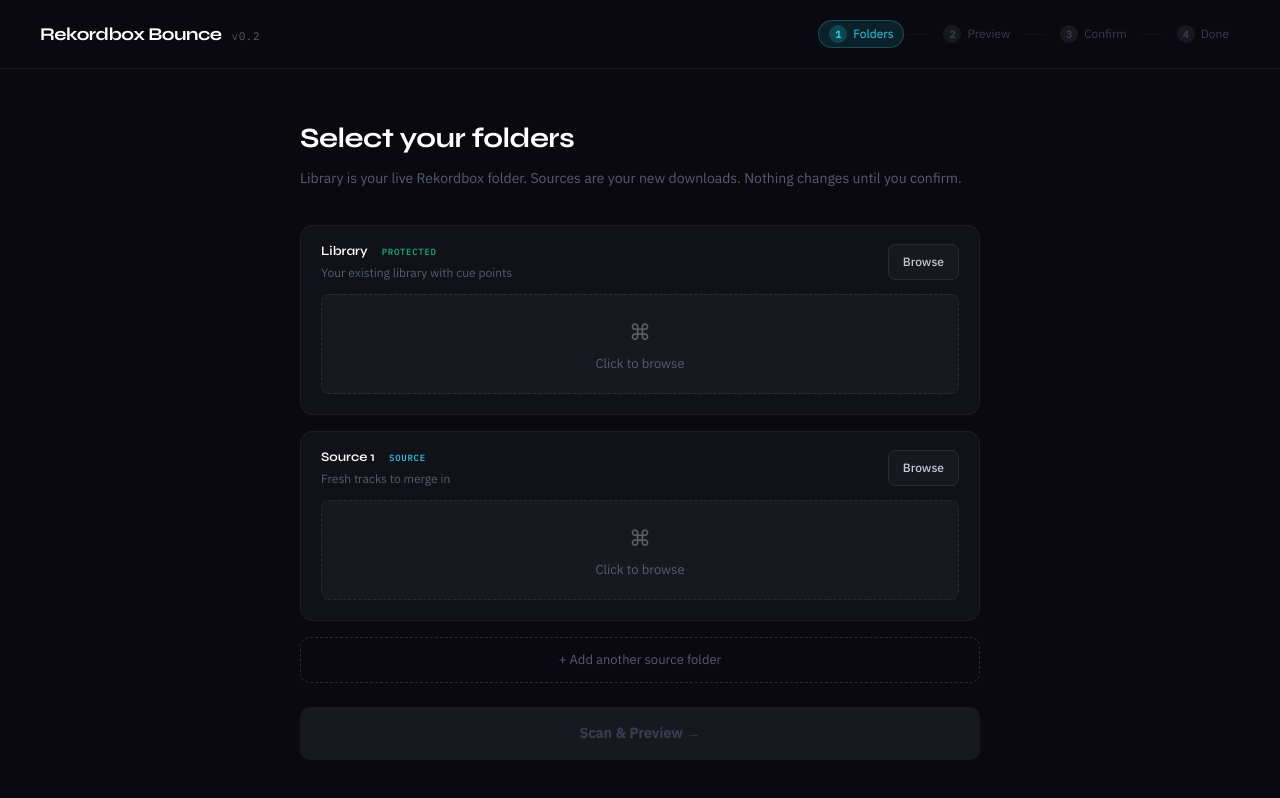
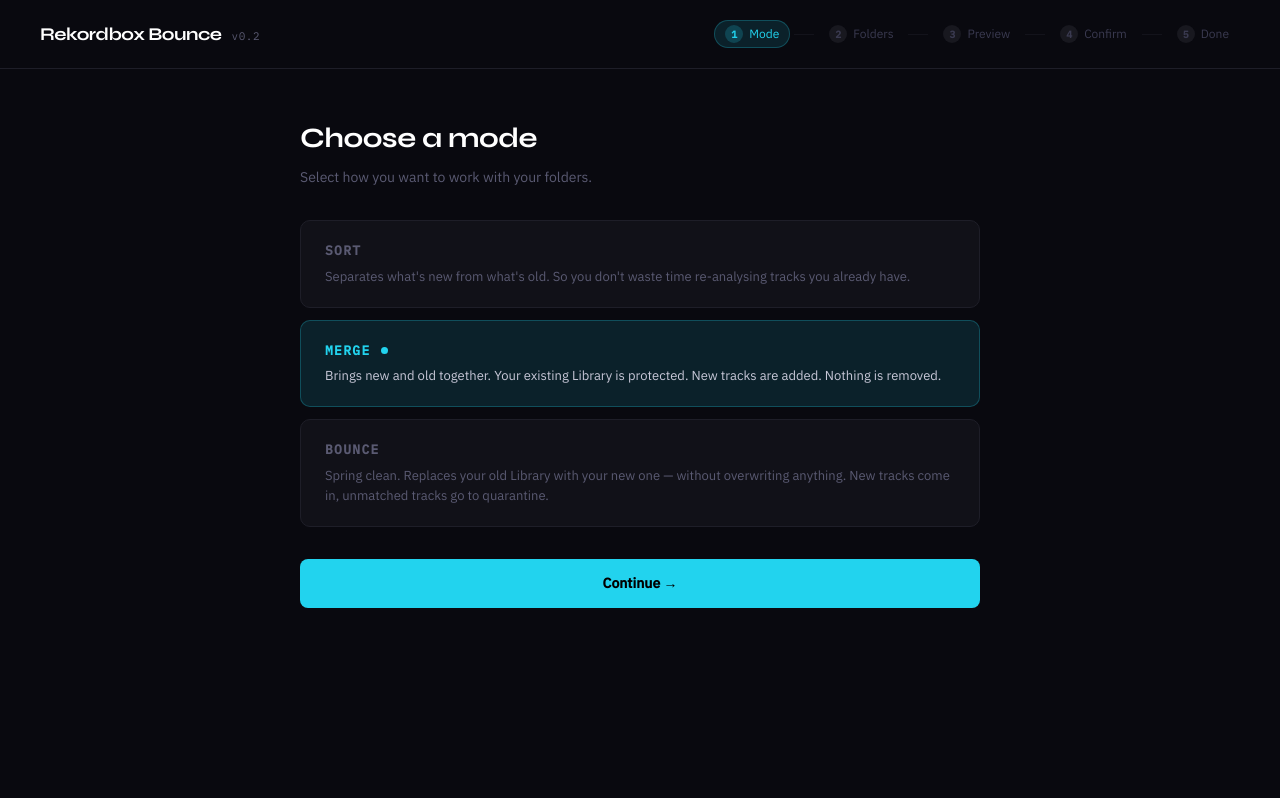
Before and after one commit to StuartMcleanOne/rekordbox-bounce, a React (Vite) app in the folder frontend/: page / in a window 1280 px wide. Shown: the top 798 px of the page. Built offline with nearby package versions, Linux system fonts and the light colour scheme.

Commit message:
feat: add ModeStep component and wire mode into App wizard

```diff
--- a/frontend/src/App.jsx
+++ b/frontend/src/App.jsx
@@ -1,19 +1,28 @@
 import { useState } from 'react'
 import './index.css'
+import ModeStep from './components/ModeStep'
 import FolderSetup from './components/FolderSetup'
 import PreviewStep from './components/PreviewStep'
 import ExecuteStep from './components/ExecuteStep'
 import Done from './components/Done'
 
 const STEPS = [
+  { key: 'mode', label: 'Mode' },
   { key: 'setup', label: 'Folders' },
   { key: 'preview', label: 'Preview' },
   { key: 'execute', label: 'Confirm' },
   { key: 'done', label: 'Done' },
 ]
 
+const MODE_COLORS = {
+  sort: { color: 'var(--accent)', dim: 'var(--accent-dim)', border: 'rgba(34,211,238,0.25)' },
+  merge: { color: 'var(--accent)', dim: 'var(--accent-dim)', border: 'rgba(34,211,238,0.25)' },
+  bounce: { color: 'var(--danger)', dim: 'var(--danger-dim)', border: 'rgba(244,63,94,0.25)' },
+}
+
 export default function App() {
-  const [step, setStep] = useState('setup')
+  const [step, setStep] = useState('mode')
+  const [mode, setMode] = useState('merge')
   const [folderA, setFolderA] = useState('')
   const [foldersB, setFoldersB] = useState([''])
   const [preview, setPreview] = useState(null)
@@ -21,6 +30,17 @@
   const [result, setResult] = useState(null)
 
   const currentIndex = STEPS.findIndex(s => s.key === step)
+  const mc = MODE_COLORS[mode]
+
+  const handleReset = () => {
+    setStep('mode')
+    setMode('merge')
+    setFolderA('')
+    setFoldersB([''])
+    setPreview(null)
+    setFilesToKeep([])
+    setResult(null)
+  }
 
   return (
     <div style={{ background: 'var(--bg)', minHeight: '100svh', display: 'flex', flexDirection: 'column' }}>
@@ -37,6 +57,15 @@
           <span style={{ fontSize: '11px', color: 'var(--text-muted)', fontFamily: 'IBM Plex Mono', letterSpacing: '0.05em' }}>
             v0.2
           </span>
+          {step !== 'mode' && (
+            <span style={{
+              fontSize: '10px', fontFamily: 'IBM Plex Mono', fontWeight: 700,
+              letterSpacing: '0.1em', padding: '2px 8px', borderRadius: '4px',
+              color: mc.color, background: mc.dim, border: `1px solid ${mc.border}`,
+            }}>
+              {mode.toUpperCase()}
+            </span>
+          )}
         </div>
 
         {/* Step indicator */}
@@ -75,6 +104,13 @@
       {/* Main */}
       <main style={{ flex: 1, display: 'flex', justifyContent: 'center', padding: '48px 24px' }}>
         <div style={{ width: '100%', maxWidth: '680px' }}>
+          {step === 'mode' && (
+            <ModeStep
+              mode={mode}
+              setMode={setMode}
+              onNext={() => setStep('setup')}
+            />
+          )}
           {step === 'setup' && (
             <FolderSetup
               folderA={folderA}
@@ -89,6 +125,7 @@
               preview={preview}
               filesToKeep={filesToKeep}
               setFilesToKeep={setFilesToKeep}
+              mode={mode}
               onBack={() => setStep('setup')}
               onConfirm={() => setStep('execute')}
             />
@@ -98,6 +135,7 @@
               folderA={folderA}
               foldersB={foldersB}
               filesToKeep={filesToKeep}
+              mode={mode}
               onResult={(r) => { setResult(r); setStep('done') }}
               onBack={() => setStep('preview')}
             />
@@ -106,14 +144,9 @@
             <Done
               result={result}
               folderA={folderA}
-              onReset={() => {
-                setStep('setup')
-                setFolderA('')
-                setFoldersB([''])
-                setPreview(null)
-                setFilesToKeep([])
-                setResult(null)
-              }}
+              mode={mode}
+              preview={preview}
+              onReset={handleReset}
             />
           )}
         </div>
--- /dev/null
+++ b/frontend/src/components/ModeStep.jsx
@@ -0,0 +1,96 @@
+const MODES = [
+  {
+    key: 'sort',
+    label: 'SORT',
+    description: "Separates what's new from what's old. So you don't waste time re-analysing tracks you already have.",
+    color: 'var(--accent)',
+    dimColor: 'var(--accent-dim)',
+    borderColor: 'rgba(34,211,238,0.25)',
+  },
+  {
+    key: 'merge',
+    label: 'MERGE',
+    description: "Brings new and old together. Your existing Library is protected. New tracks are added. Nothing is removed.",
+    color: 'var(--accent)',
+    dimColor: 'var(--accent-dim)',
+    borderColor: 'rgba(34,211,238,0.25)',
+  },
+  {
+    key: 'bounce',
+    label: 'BOUNCE',
+    description: "Spring clean. Replaces your old Library with your new one — without overwriting anything. New tracks come in, unmatched tracks go to quarantine.",
+    color: 'var(--danger)',
+    dimColor: 'var(--danger-dim)',
+    borderColor: 'rgba(244,63,94,0.25)',
+  },
+]
+
+export default function ModeStep({ mode, setMode, onNext }) {
+  return (
+    <div>
+      <div style={{ marginBottom: '32px' }}>
+        <h2 style={{ fontSize: '28px', fontWeight: 700, color: 'white', letterSpacing: '-0.5px', marginBottom: '8px' }}>
+          Choose a mode
+        </h2>
+        <p style={{ color: 'var(--text-muted)', fontSize: '14px' }}>
+          Select how you want to work with your folders.
+        </p>
+      </div>
+
+      <div style={{ display: 'flex', flexDirection: 'column', gap: '12px', marginBottom: '32px' }}>
+        {MODES.map(m => {
+          const selected = mode === m.key
+          return (
+            <button
+              key={m.key}
+              onClick={() => setMode(m.key)}
+              style={{
+                padding: '20px 24px',
+                borderRadius: '10px',
+                background: selected ? m.dimColor : 'var(--surface)',
+                border: `1px solid ${selected ? m.borderColor : 'var(--border)'}`,
+                cursor: 'pointer',
+                textAlign: 'left',
+                transition: 'all 0.15s',
+              }}
+            >
+              <div style={{ display: 'flex', alignItems: 'center', gap: '10px', marginBottom: '6px' }}>
+                <span style={{
+                  fontFamily: 'IBM Plex Mono', fontSize: '13px', fontWeight: 700,
+                  color: selected ? m.color : 'var(--text-muted)',
+                  letterSpacing: '0.1em',
+                }}>
+                  {m.label}
+                </span>
+                {selected && (
+                  <span style={{
+                    width: '7px', height: '7px', borderRadius: '50%',
+                    background: m.color, flexShrink: 0,
+                  }} />
+                )}
+              </div>
+              <p style={{
+                fontSize: '13px', lineHeight: 1.55, margin: 0,
+                color: selected ? 'var(--text)' : 'var(--text-muted)',
+              }}>
+                {m.description}
+              </p>
+            </button>
+          )
+        })}
+      </div>
+
+      <button
+        onClick={onNext}
+        style={{
+          width: '100%', padding: '14px', borderRadius: '8px',
+          background: 'var(--accent)', color: '#000',
+          border: 'none', cursor: 'pointer',
+          fontSize: '14px', fontWeight: 600, fontFamily: 'IBM Plex Sans',
+        }}
+      >
+        Continue →
+      </button>
+    </div>
+  )
+}
```
